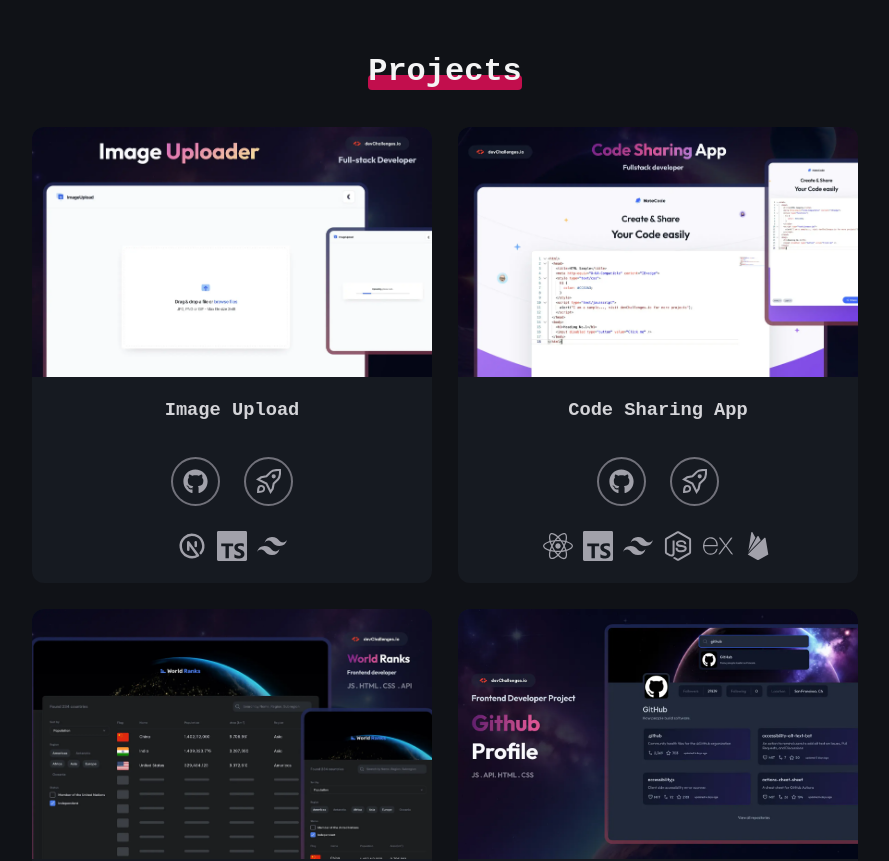
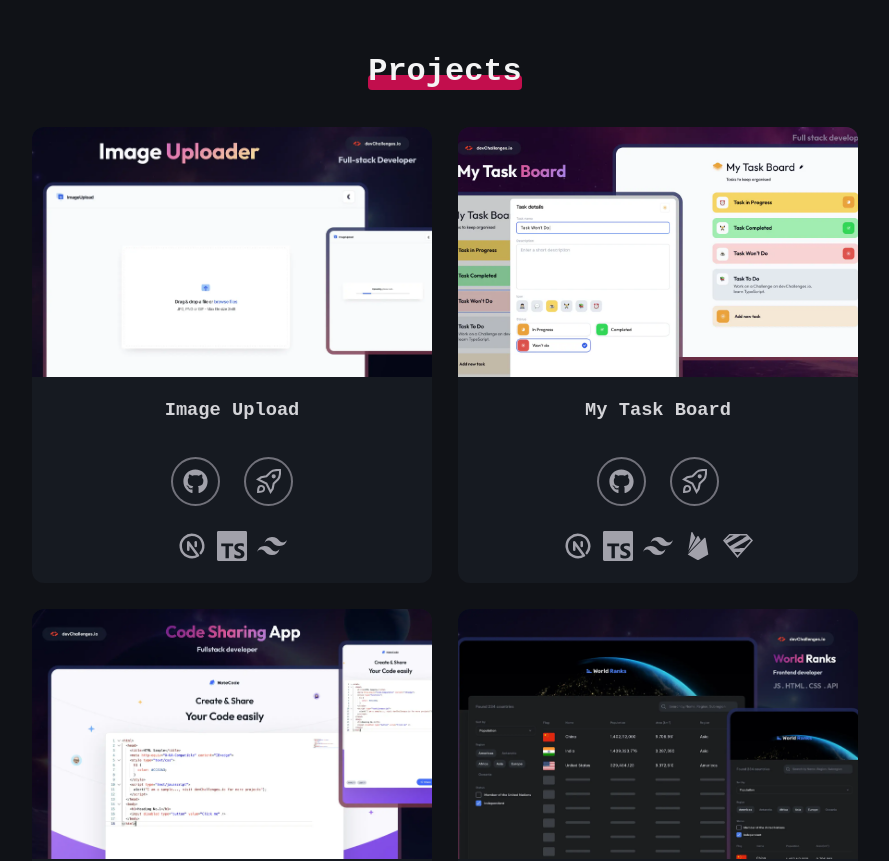
Before and after one commit to EdiedRamos/Edied, a React (Vite) app: page / in a window 1280 px wide. Shown: the part 1280-2141 px from the top of the page, without its empty margins (195-1084 px from the left). Built offline with nearby package versions, Linux system fonts and the light colour scheme; a web font is replaced by a local one.

Commit message:
feat: add my task board project

```diff
--- a/src/Data/Projects/index.ts
+++ b/src/Data/Projects/index.ts
@@ -6,6 +6,7 @@ import {
   ImageUpload,
   IpTracker,
   MusicPlayer,
+  MyTaskBoard,
   NoteCode,
   QrGenerator,
   TicTacToe,
@@ -34,6 +35,34 @@ export const projectList: ProjectCardType[] = [
       {
         name: "tailwind",
         Icon: Icons.tailwind,
+      },
+    ],
+  },
+  {
+    title: "My Task Board",
+    preview: MyTaskBoard,
+    repository: "https://github.com/EdiedRamos/my-task-board",
+    deployed: "https://my-task-board-five.vercel.app/board/my-task-board",
+    techList: [
+      {
+        name: "nextjs",
+        Icon: Icons.nextjs,
+      },
+      {
+        name: "typescript",
+        Icon: Icons.typescript,
+      },
+      {
+        name: "tailwind",
+        Icon: Icons.tailwind,
+      },
+      {
+        name: "firebase",
+        Icon: Icons.firebase,
+      },
+      {
+        name: "zod",
+        Icon: Icons.zod,
       },
     ],
   },
--- a/src/General/Icons/index.ts
+++ b/src/General/Icons/index.ts
@@ -18,6 +18,7 @@ import {
   SiStyledcomponents,
   SiTailwindcss,
   SiTypescript,
+  SiZod,
 } from "react-icons/si";
 import { TbBrandCpp, TbBrandNextjs } from "react-icons/tb";
 
@@ -42,4 +43,5 @@ export const Icons = {
   styled: SiStyledcomponents,
   typescript: SiTypescript,
   cpp: TbBrandCpp,
+  zod: SiZod,
 };
--- a/src/Resources/Projects/index.ts
+++ b/src/Resources/Projects/index.ts
@@ -5,6 +5,7 @@ export { default as GuessTheWord } from "./guess-the-word.webp";
 export { default as ImageUpload } from "./image-upload.webp";
 export { default as IpTracker } from "./ip-tracker.webp";
 export { default as MusicPlayer } from "./music-player.webp";
+export { default as MyTaskBoard } from "./my-task-board.webp";
 export { default as NoteCode } from "./notecode.webp";
 export { default as QrGenerator } from "./qr-generator.webp";
 export { default as TicTacToe } from "./tic-tac-toe.webp";
```
Also changed, not shown: src/Resources/Projects/my-task-board.webp (added).
